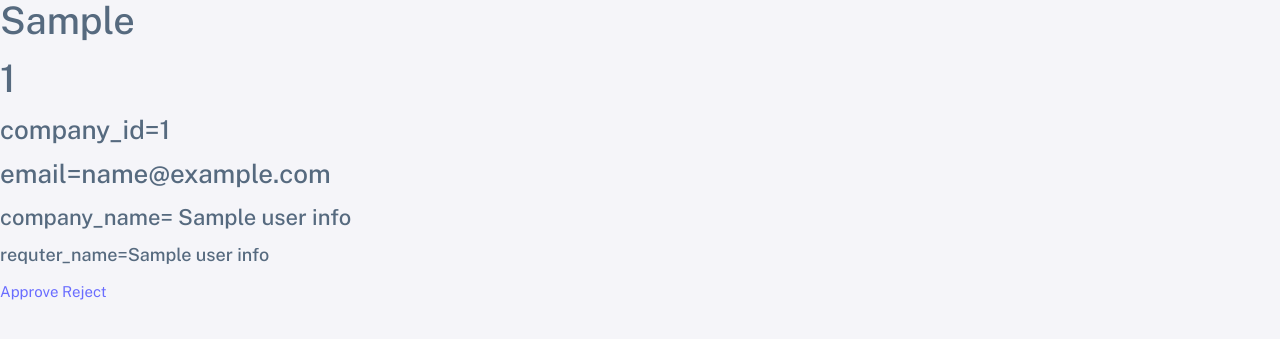
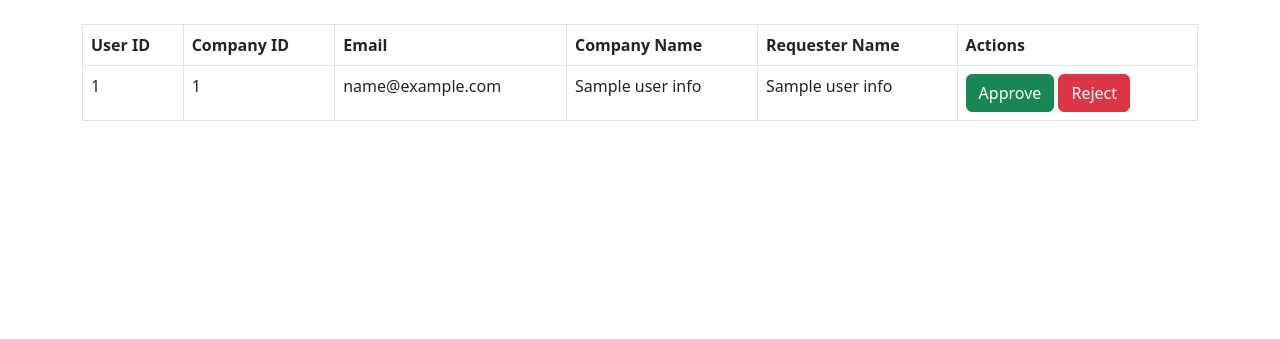
Before and after one commit to iGradlabs/AIAutograder, a Flask app: template templates/admin-auth.html in a window 1280 px wide. Shown: the top 339 px of the page. Run offline with Flask 3, Linux system fonts and the light colour scheme; the template is opened without the code that fills it: most values are stand-ins (such as "Sample title", 1, 10 or a date in 2020); some libraries are stand-ins or nearby versions.

Commit message:
admin-auth html

```diff
--- a/templates/admin-auth.html
+++ b/templates/admin-auth.html
@@ -1,103 +1,44 @@
 <!DOCTYPE html>
+<html lang="en">
+<head>
+    <meta charset="utf-8">
+    <meta name="viewport" content="width=device-width, initial-scale=1.0">
+    <title>Dashboard - Analytics | Sneat - Bootstrap 5 HTML Admin Template - Pro</title>
+    <meta name="description" content="">
+    <link rel="icon" type="image/x-icon" href="../assets/img/favicon/favicon.ico">
+    <link rel="stylesheet" href="https://cdn.jsdelivr.net/npm/bootstrap@5.3.0/dist/css/bootstrap.min.css">
+</head>
+<body>
+    <div class="container mt-4">
+        <table class="table table-bordered">
+            <thead>
+                <tr>
+                    <th>User ID</th>
+                    <th>Company ID</th>
+                    <th>Email</th>
+                    <th>Company Name</th>
+                    <th>Requester Name</th>
+                    <th>Actions</th>
+                </tr>
+            </thead>
+            <tbody>
+                {% for user_id, user_info in usersData.items() %}
+                <tr>
+                    <td>{{ user_id }}</td>
+                    <td>{{ user_info.get('company_id') }}</td>
+                    <td>{{ user_info.get('email') }}</td>
+                    <td>{{ user_info.get('company_name') }}</td>
+                    <td>{{ user_info.get('requter_name') }}</td>
+                    <td>
+                        <a href="{{ url_for('process_user', action='approve', user_id=user_id, email=user_info.get('email')) }}" class="btn btn-success">Approve</a>
+                        <a href="{{ url_for('process_user', action='reject', user_id=user_id, email=user_info.get('email')) }}" class="btn btn-danger">Reject</a>
+                    </td>
+                </tr>
+                {% endfor %}
+            </tbody>
+        </table>
+    </div>
 
-<html
-  lang="en"
-  class="light-style layout-menu-fixed"
-  dir="ltr"
-  data-theme="theme-default"
-  data-assets-path="../assets/"
-  data-template="vertical-menu-template-free"
->
-  <head>
-    <meta charset="utf-8" />
-    <meta
-      name="viewport"
-      content="width=device-width, initial-scale=1.0, user-scalable=no, minimum-scale=1.0, maximum-scale=1.0"
-    />
-
-    <title>Dashboard - Analytics | Sneat - Bootstrap 5 HTML Admin Template - Pro</title>
-
-    <meta name="description" content="" />
-
-    <!-- Favicon -->
-    <link rel="icon" type="image/x-icon" href="../assets/img/favicon/favicon.ico" />
-
-    <!-- Fonts -->
-    <link rel="preconnect" href="https://fonts.googleapis.com" />
-    <link rel="preconnect" href="https://fonts.gstatic.com" crossorigin />
-    <link
-      href="https://fonts.googleapis.com/css2?family=Public+Sans:ital,wght@0,300;0,400;0,500;0,600;0,700;1,300;1,400;1,500;1,600;1,700&display=swap"
-      rel="stylesheet"
-    />
-
-    <!-- Icons. Uncomment required icon fonts -->
-    <link rel="stylesheet" href="{{ url_for('static', filename='css/boxicons.css') }}" />
-
-    <!-- Core CSS -->
-    <link rel="stylesheet" href="{{ url_for('static', filename='css/core.css') }}" class="template-customizer-core-css" />
-    <link rel="stylesheet" href="{{ url_for('static', filename='css/theme-default.css') }}" class="template-customizer-theme-css" />
-    <link rel="stylesheet" href="{{ url_for('static', filename='css/demo.css') }}" />
-
-    <!-- Vendors CSS -->
-    <link rel="stylesheet" href="{{ url_for('static', filename='css/perfect-scrollbar.css') }}" />
-
-    <link rel="stylesheet" href="{{ url_for('static', filename='css/apex-charts.css') }}" />
-
-    <!-- Page CSS -->
-
-    <!-- Helpers -->
-    <script src="{{ url_for('static', filename='js/helpers.js') }}"></script>
-
-    <!--! Template customizer & Theme config files MUST be included after core stylesheets and helpers.js in the <head> section -->
-    <!--? Config:  Mandatory theme config file contain global vars & default theme options, Set your preferred theme option in this file.  -->
-    <script src="{{ url_for('static', filename='js/config.js') }}"></script>
-  </head>
-
-  <body>
-    <!-- Layout wrapper -->
-    <h1>{{usersData}}</h1>
-    <div class="text-danger">
-      {% for user_id, user_info in usersData.items(): %}
-          <h1>{{user_id}}</h3>
-          <h3>company_id={{user_info.get('company_id')}}</h3>
-          <h3>email={{user_info.get('email')}}</h3>
-
-          <h4>company_name= {{user_info.get('company_name')}}</h4>
-          <h5>requter_name={{user_info.get('requter_name')}}</h5>
-
-          <a href="{{ url_for('process_user', action='approve', user_id=user_id, email = user_info.get('email')) }}">Approve</a>
-          <a href="{{ url_for('process_user', action='reject', user_id=user_id  , email = user_info.get('email')) }}">Reject</a>
-
-  {% endfor %}
-
-
-      <!-- Overlay -->
-      <div class="layout-overlay layout-menu-toggle"></div>
-    </div>
-    <!-- / Layout wrapper -->
-
-
-
-    <!-- Core JS -->
-    <!-- build:js assets/vendor/js/core.js -->
-    <script src="{{ url_for('static', filename='js/jquery.js') }}"></script>
-    <script src="{{ url_for('static', filename='js/popper.js') }}"></script>
-    <script src="{{ url_for('static', filename='js/bootstrap.js') }}"></script>
-    <script src="{{ url_for('static', filename='js/perfect-scrollbar.js') }}"></script>
-
-    <script src="{{ url_for('static', filename='js/menu.js') }}"></script>
-    <!-- endbuild -->
-
-    <!-- Vendors JS -->
-    <script src="{{ url_for('static', filename='js/apexcharts.js') }}"></script>
-
-    <!-- Main JS -->
-    <script src="{{ url_for('static', filename='js/main.js') }}"></script>
-
-    <!-- Page JS -->
-    <script src="{{ url_for('static', filename='js/dashboards-analytics.js') }}"></script>
-
-    <!-- Place this tag in your head or just before your close body tag. -->
-    <script async defer src="https://buttons.github.io/buttons.js"></script>
-  </body>
+    <script src="https://cdn.jsdelivr.net/npm/bootstrap@5.3.0/dist/js/bootstrap.bundle.min.js"></script>
+</body>
 </html>
```
Also changed, not shown: templates/auth-forgot-password-basic.html (+21 -22 lines).
